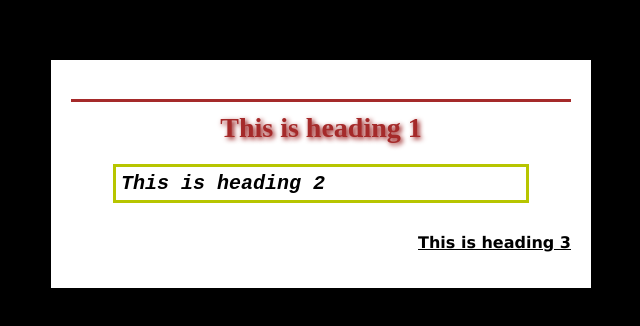
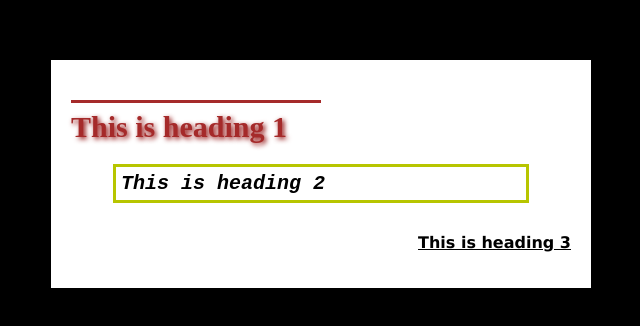
Before and after one commit to Neldaaa/Neldaaa.github.io, a plain HTML site: page exercise14.html in a window 1280 px wide. Shown: the part 226-552 px from the top of the page, without its empty margins (319-959 px from the left). Drawn offline with Linux system fonts and the light colour scheme.

Commit message:
Update exercise14.html

```diff
--- a/exercise14.html
+++ b/exercise14.html
@@ -28,15 +28,25 @@
 
         /* Heading 1 */
         .heading1 {
-            font-size: 28px;
+            font-size: 30px;
             font-weight: bold;
             color: brown;
-            text-align: center;
+            text-align: left;
             font-family: "Times New Roman", Times, serif;
             text-shadow: 2px 2px 5px darkred;
-            border-top: 3px solid brown;
             padding-top: 10px;
             margin-bottom: 20px;
+            position: relative;
+        }
+
+        .heading1::before {
+            content: '';
+            position: absolute;
+            top: 0;
+            left: 0;
+            width: 50%;
+            height: 3px;
+            background-color: brown;
         }
 
         /* Heading 2 */
```
